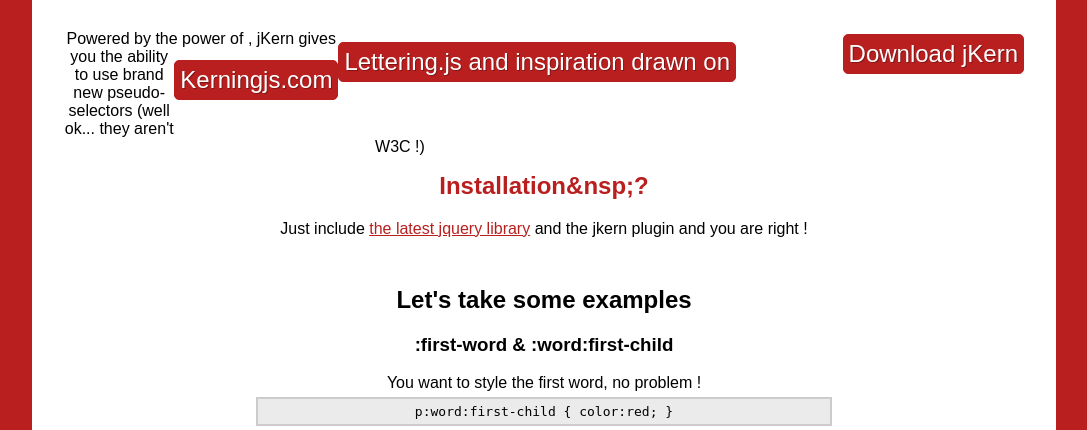
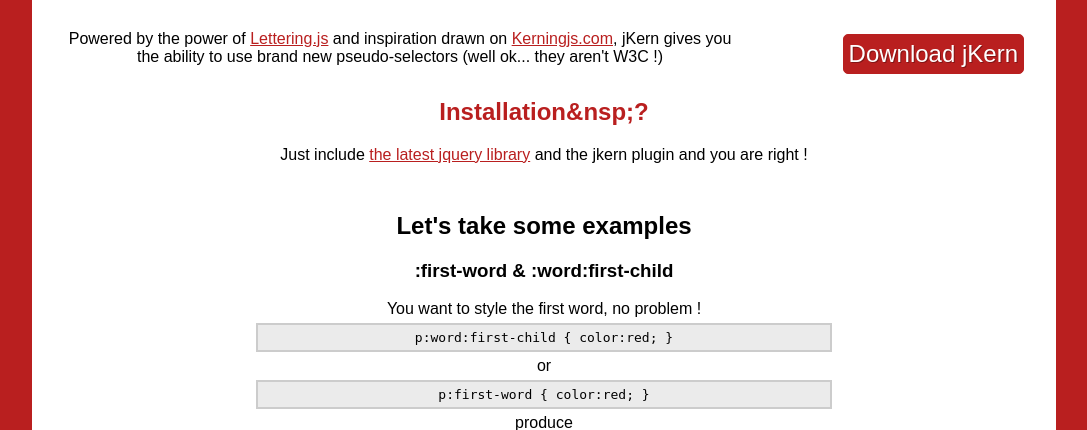
Before and after one commit to ogorzalka/jKerny, a PHP site: page / in a window 1280 px wide. Shown: the part 200-630 px from the top of the page, without its empty margins (96-1183 px from the left). Run offline with PHP 8.4, Linux system fonts and the light colour scheme; some libraries are stand-ins or nearby versions.

Commit message:
Fix some problems :)

```diff
--- a/css/global.css
+++ b/css/global.css
@@ -46,7 +46,7 @@ a:hover {
 	color:#000;
 }
 
-header a {
+a.download {
 	background-color:#b91f1f;
 	border:1px solid #b91f1f;
 	color:#fff;
--- a/index.html
+++ b/index.html
@@ -13,7 +13,7 @@
 <body class="deck-container">
 <header>
 	<h1>jKern kerning get easy</h1>
-	<p>Powered by the power of <a href="http://letteringjs.com/" title="Lettering.js - A jQuery plugin for radical web typography.">Lettering.js and inspiration drawn on <a href="http://kerningjs.com/" title="Kerning.js">Kerningjs.com</a>, jKern gives you the ability to use brand new pseudo-selectors (well ok... they aren't W3C !)</p>
+	<p>Powered by the power of <a href="http://letteringjs.com/" title="Lettering.js - A jQuery plugin for radical web typography.">Lettering.js</a> and inspiration drawn on <a href="http://kerningjs.com/" title="Kerning.js">Kerningjs.com</a>, jKern gives you the ability to use brand new pseudo-selectors (well ok... they aren't W3C !)</p>
 	<a class="download" href="https://github.com/clearideaz/jKern" title="Download my jKern on github">Download jKern</a>
 </header>
 <section>
```
